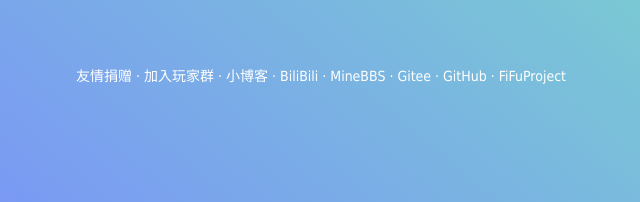
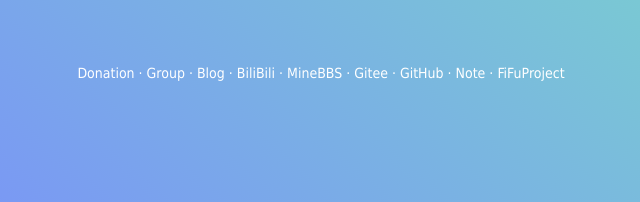
Before and after one commit to Core2002/core2002.github.io, a plain HTML site: page index.html in a window 1280 px wide. Shown: the part 595-797 px from the top of the page, 319-959 px from the left. Drawn offline with Linux system fonts and the light colour scheme.

Commit message:
Update index.html

```diff
--- a/index.html
+++ b/index.html
@@ -30,13 +30,14 @@
             <p class="small"> ❤ <a href="https://cdn.azul.com/zulu/bin/zulu17.34.19-ca-fx-jdk17.0.3-win_x64.msi">Java下载</a> ❤ </p>
             <div style="padding-top: 40px;"></div>
             <p class="small">
-                <a href="jz.html">友情捐赠</a> ·
-                <a href="https://jq.qq.com/?_wv=1027&k=5WfafLR">加入玩家群</a> ·
-                <a href="https://blog.fifu.fun">小博客</a> ·
+                <a href="jz.html">Donation</a> ·
+                <a href="https://jq.qq.com/?_wv=1027&k=5WfafLR">Group</a> ·
+                <a href="https://blog.fifu.fun">Blog</a> ·
                 <a href="https://space.bilibili.com/30924239">BiliBili</a> ·
                 <a href="https://www.minebbs.com/members/core.6319/">MineBBS</a> ·
                 <a href="https://gitee.com/nekokecore">Gitee</a> ·
                 <a href="https://github.com/Core2002">GitHub</a> ·
+                <a href="https://www.fifu.fun/neko_note">Note</a> ·
                 <a href="https://github.com/FiFuProject">FiFuProject</a>
             </p>
         </div>
```
